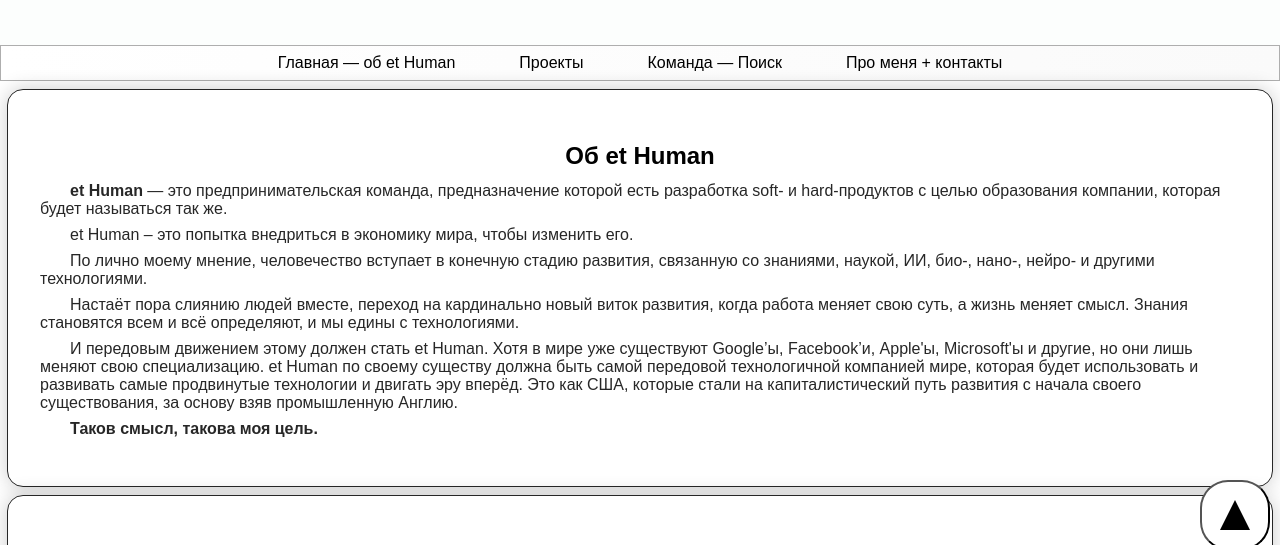
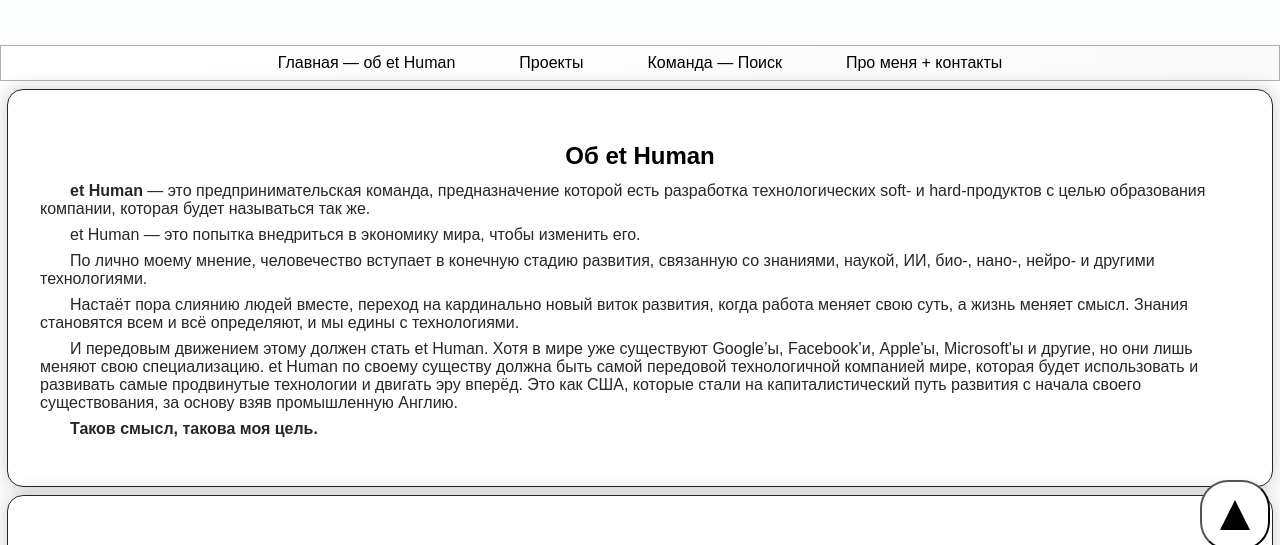
Before and after one commit to suviser/suviser.github.io, a plain HTML site: page index.html in a window 1280 px wide. Shown: the part 240-785 px from the top of the page. Drawn offline with Linux system fonts and the light colour scheme.

Commit message:
Update index.html

```diff
--- a/index.html
+++ b/index.html
@@ -38,8 +38,8 @@
     <section id="about-us">
         <h2><strong>Об et Human</strong></h2>
         <p><strong>et Human</strong> — это предпринимательская команда, предназначение
-            которой есть разработка soft- и hard-продуктов с целью образования компании, которая будет называться так же.</p>
-        <p>et Human – это попытка внедриться в экономику мира, чтобы изменить его.</p>
+            которой есть разработка технологических soft- и hard-продуктов с целью образования компании, которая будет называться так же.</p>
+        <p>et Human — это попытка внедриться в экономику мира, чтобы изменить его.</p>
         <p>По лично моему мнение, человечество вступает в конечную стадию развития,
             связанную со знаниями, наукой, ИИ, био-, нано-, нейро- и другими технологиями.</p>
         <p>Настаёт пора слиянию людей вместе, переход на кардинально новый виток развития,
```
